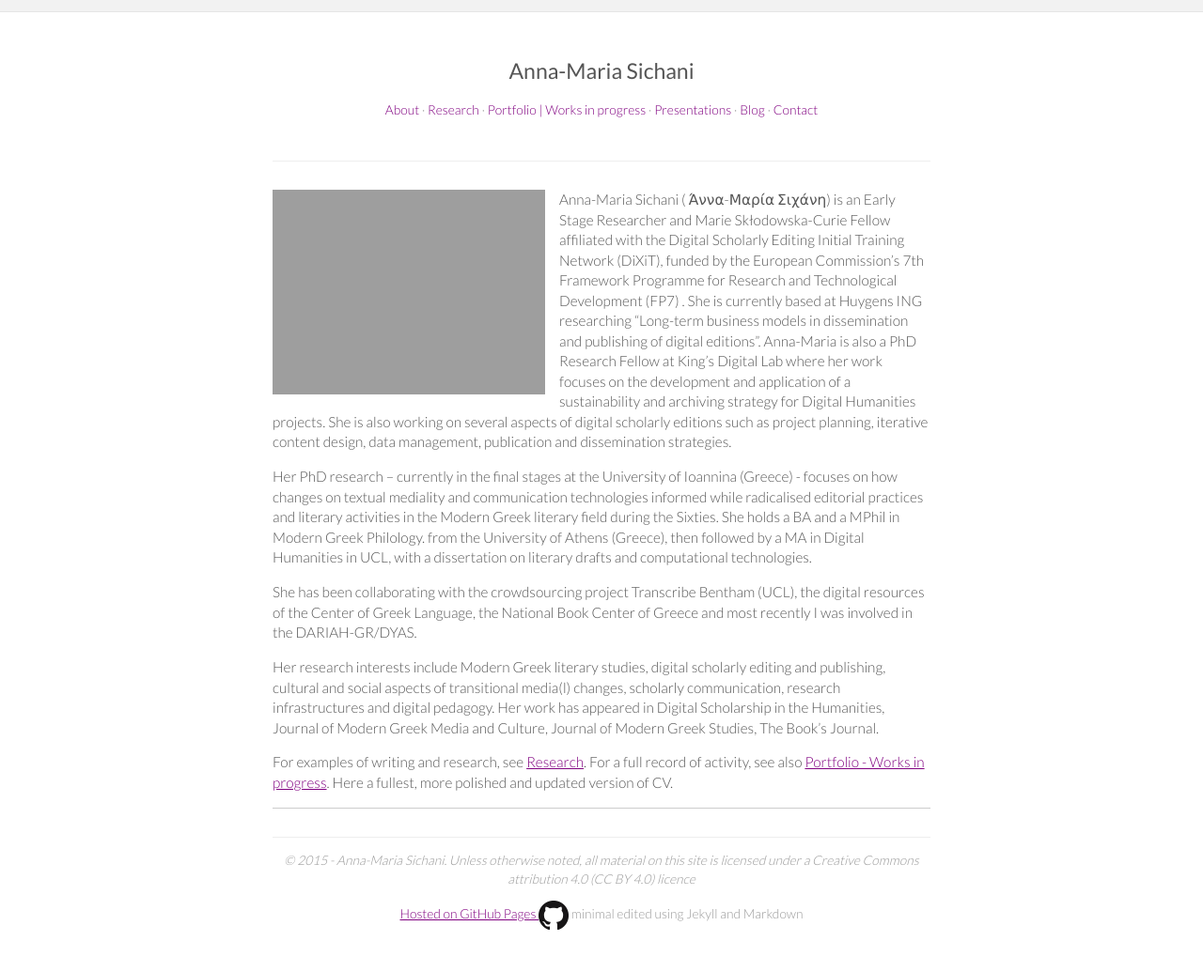
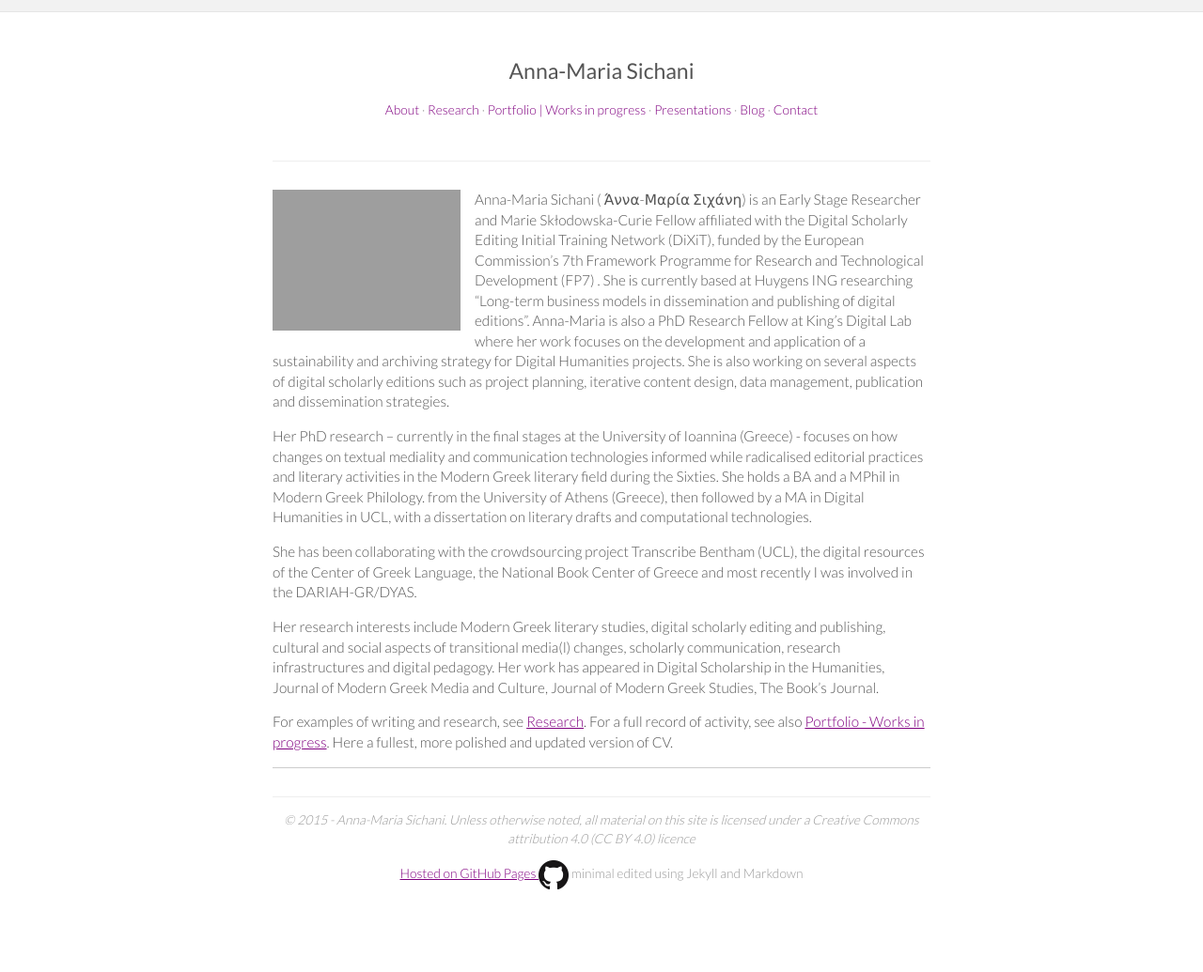
Before and after one commit to amsichani/amsichani.github.io, a Jekyll site: the page built from index.md, in a window 1280 px wide. Shown: the whole page at 94% size. Built offline with Jekyll 4.4.1, drawn with Linux system fonts in a browser that asks for light colours; nearby versions of some CDN libraries; after the commit the page ends 992 px from its top, so only the background shows below that.

Commit message:
Update index.md

```diff
--- a/index.md
+++ b/index.md
@@ -4,7 +4,7 @@ title: Anna-Maria Sichani
 redirect_from: /about.html
 ---
 <figure>
-	<img src="{{site.url}}/images/anna-maria 07.jpg" width="290px" style="float: left; margin-right: 15px; margin-bottom: 15px;" />
+	<img src="{{site.url}}/images/anna-maria 07.jpg" width="200px" style="float: left; margin-right: 15px; margin-bottom: 15px;" />
 </figure>
 Anna-Maria Sichani  ( Άννα-Μαρία Σιχάνη) is an Early Stage Researcher and Marie Skłodowska-Curie Fellow affiliated with the Digital Scholarly Editing Initial Training Network (DiXiT), funded by the European Commission’s 7th Framework Programme for Research and Technological Development (FP7) . She is currently based at Huygens ING researching “Long-term business models in dissemination and publishing of digital editions”. Anna-Maria is also a PhD Research Fellow at King's Digital Lab  where her work focuses on the development and application of a sustainability and archiving strategy for Digital Humanities projects. She is also working on several aspects of digital scholarly editions such as project planning, iterative content design, data management, publication and dissemination strategies.
 
```
